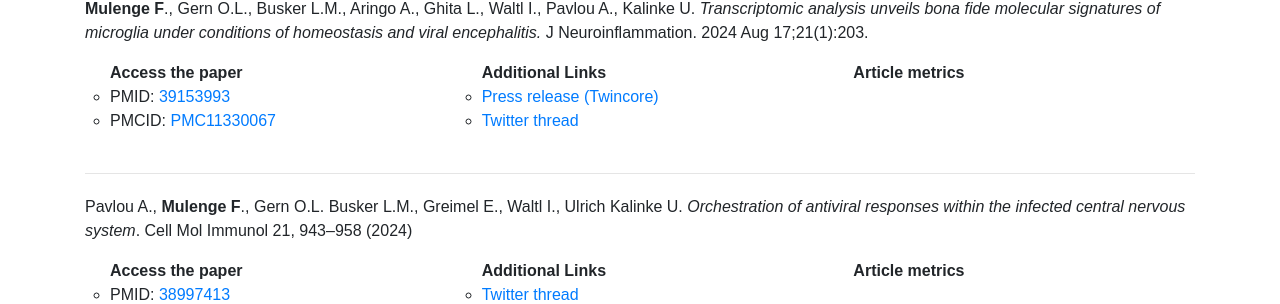
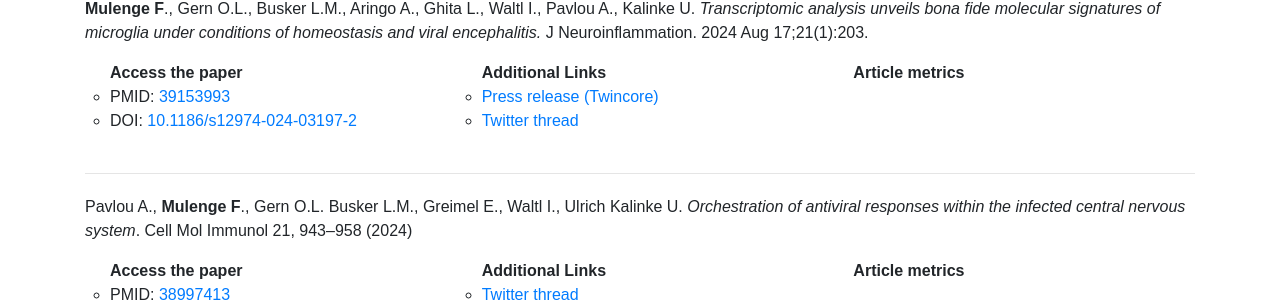
Before and after one commit to fmulenge/fmulenge.github.io, a Jekyll site: the page built from publications/index.html, in a window 1280 px wide and 900 px high. Shown: the part 359-663 px from the top of the window. Built offline with Jekyll 4.4.1, drawn with Linux system fonts in a browser that asks for light colours; comment, search, counter and statistics services are not loaded.

Commit message:
Update publications.yml

```diff
--- a/_data/publications.yml
+++ b/_data/publications.yml
@@ -55,7 +55,7 @@
    citation: "**Mulenge F**., Gern O.L., Busker L.M., Aringo A., Ghita L., Waltl I., Pavlou A., Kalinke U. *Transcriptomic analysis unveils bona fide molecular signatures of microglia under conditions of homeostasis and viral encephalitis.* J Neuroinflammation. 2024 Aug 17;21(1):203."
    date: '202408'
    pmid: '39153993'
-   pmcid: 'PMC11330067'
+   doi: '10.1186/s12974-024-03197-2'
    links:
      - name: Press release (Twincore)
        url: "https://www.twincore.de/en/infothek-and-press/infothek-news-single/news/better-results-through-less-stress/"
```
